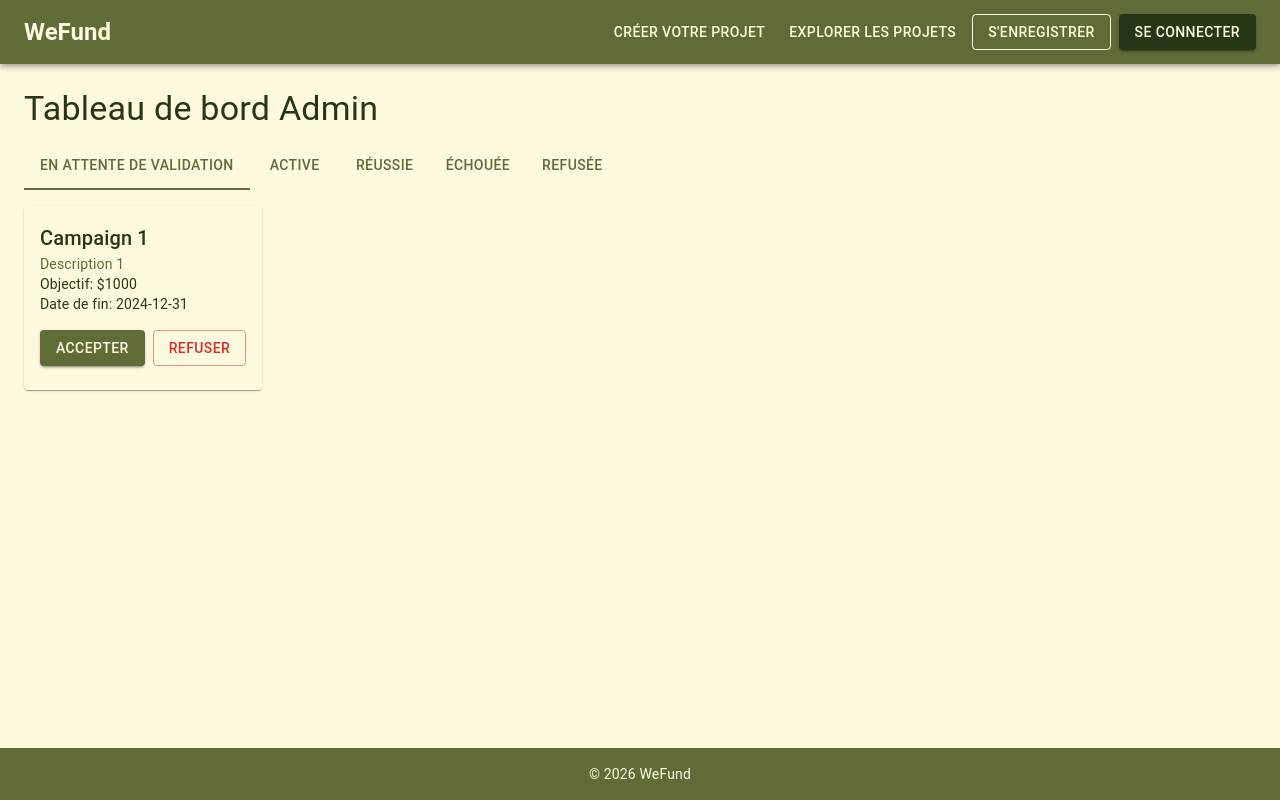
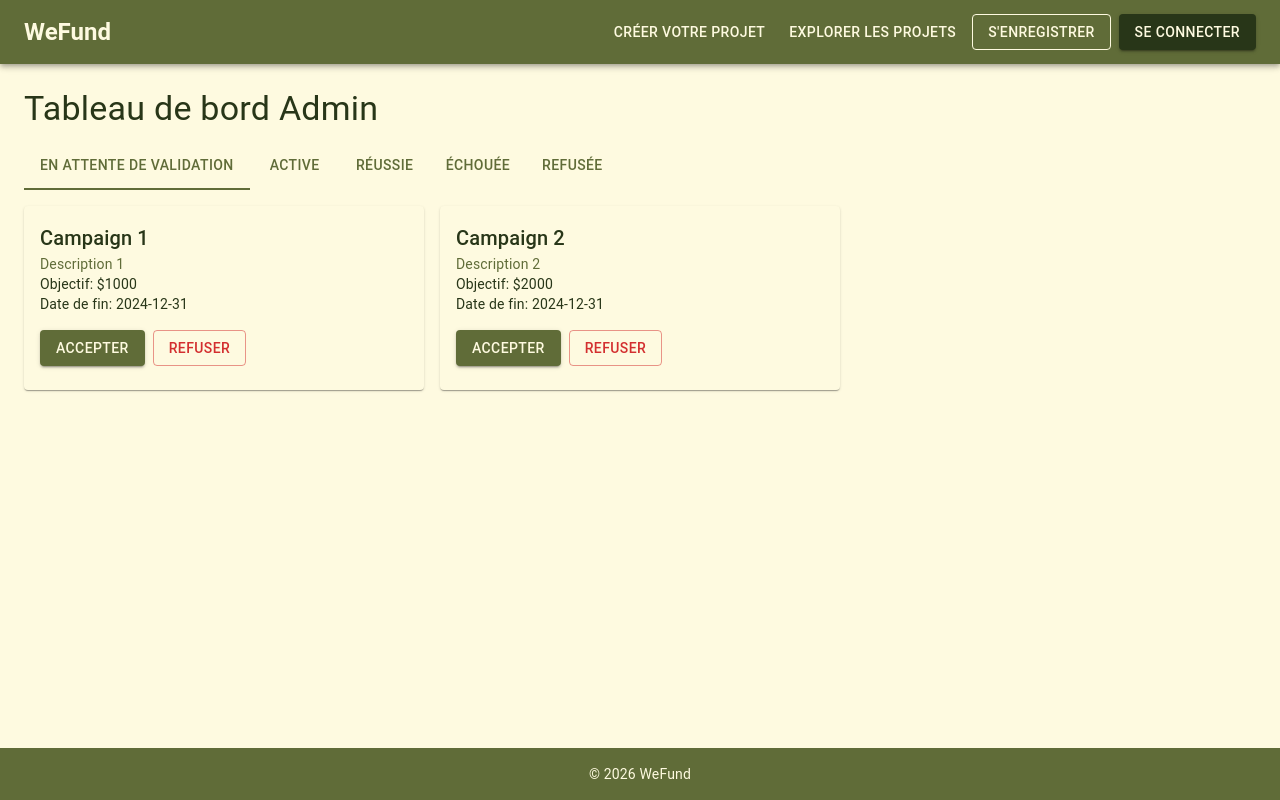
Before and after one commit to wefund-qsi/wefund-frontend, a React (Vite) app: page /admin in a window 1280 px wide. Built offline with nearby package versions, Linux system fonts and the light colour scheme; some icons are missing.

Commit message:
FIX: build issues

```diff
--- a/src/ui/pages/AdminPage.tsx
+++ b/src/ui/pages/AdminPage.tsx
@@ -8,7 +8,6 @@ import {
   Typography,
   Button,
   Stack,
-  Grid,
 } from "@mui/material";
 import { useTranslation } from "react-i18next";
 import type { Campaign } from "../../domain/campagns/entites/campaign";
@@ -38,7 +37,7 @@ const mockCampaigns: Campaign[] = [
     endDate: "2024-12-31",
     ownerId: UserId("u2"),
     createdAt: "2024-01-01",
-    status: "active",
+    status: "pending_validation",
     startedAt: "2024-01-15",
   },
   {
@@ -123,6 +122,7 @@ function AdminPage() {
     (c) => c.status === statuses[tabValue]
   );
 
+
   return (
     <Box sx={{ width: "100%" }}>
       <Typography variant="h4" gutterBottom>
@@ -135,11 +135,9 @@ function AdminPage() {
         <Tab label={t("admin.tabs.failed")} />
         <Tab label={t("admin.tabs.rejected")} />
       </Tabs>
-      <Box sx={{ mt: 2 }}>
-        <Grid container spacing={2}>
+      <Box sx={{ mt: 2, display: 'grid', gridTemplateColumns: { xs: '1fr', sm: 'repeat(2, 1fr)', md: 'repeat(3, 1fr)' }, gap: 2 }}>
         {filteredCampaigns.map((campaign) => (
-            <Grid item xs={12} sm={6} md={4} key={campaign.id}>
-              <Card>
+            <Card key={campaign.id}>
               <CardContent>
                 <Typography variant="h6">{campaign.title}</Typography>
                 <Typography variant="body2" color="text.secondary">
@@ -171,14 +169,7 @@ function AdminPage() {
                 )}
               </CardContent>
             </Card>
-            </Grid>
           ))}
-        </Grid>
-        {filteredCampaigns.length === 0 && (
-          <Typography variant="body1" sx={{ mt: 2 }}>
-            {t("admin.noCampaigns")}
-          </Typography>
-        )}
       </Box>
     </Box>
   );
```
Lines whose indentation alone changed are shown as unchanged.
